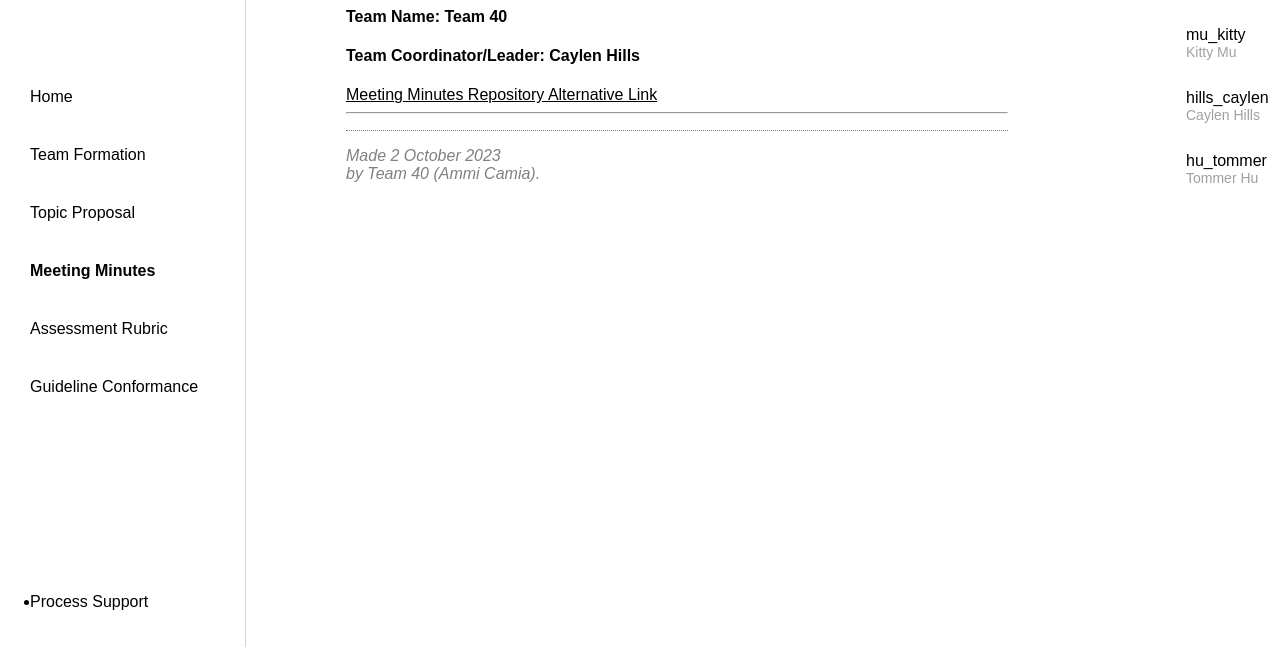
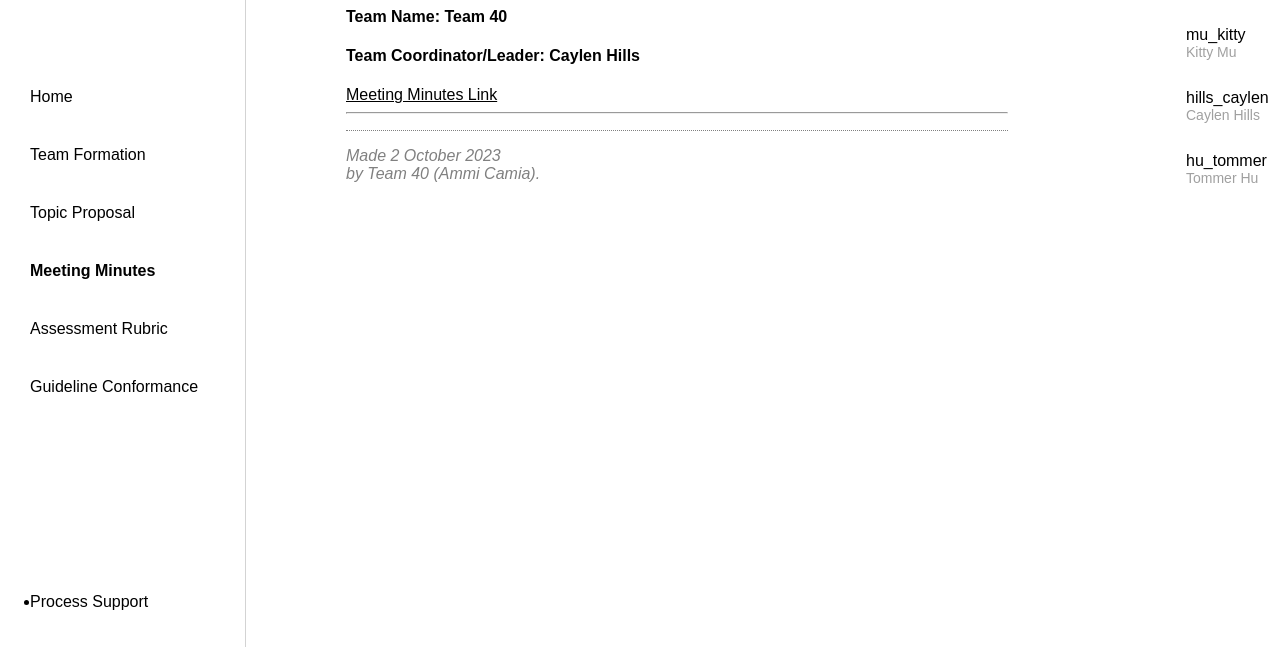
Before and after one commit to ammicamia/COMP501Assignment2, a plain HTML site: page meetings.html in a window 1280 px wide. Shown: the part 153-800 px from the top of the page. Drawn offline with Linux system fonts and the light colour scheme.

Commit message:
Update meetings.html

```diff
--- a/meetings.html
+++ b/meetings.html
@@ -48,7 +48,7 @@
             <h4><p>Team Name: Team 40</p></h4>
             <h4><p>Team Coordinator/Leader: Caylen Hills</p></h4>
 
-            <a style="color: black;" href="https://canvas.aut.ac.nz/courses/1048/discussion_topics/3449">Meeting Minutes Repository Alternative Link</a>
+            <a style="color: black;" href="https://docs.google.com/document/d/1_Gzo_aMk6ru-xGOf4knZkGm5zcq_wvgKF3FHsbEDMTE/edit?usp=sharing">Meeting Minutes Link</a>
 
             <hr/>
             <address>Made 2 October 2023<br>
```
